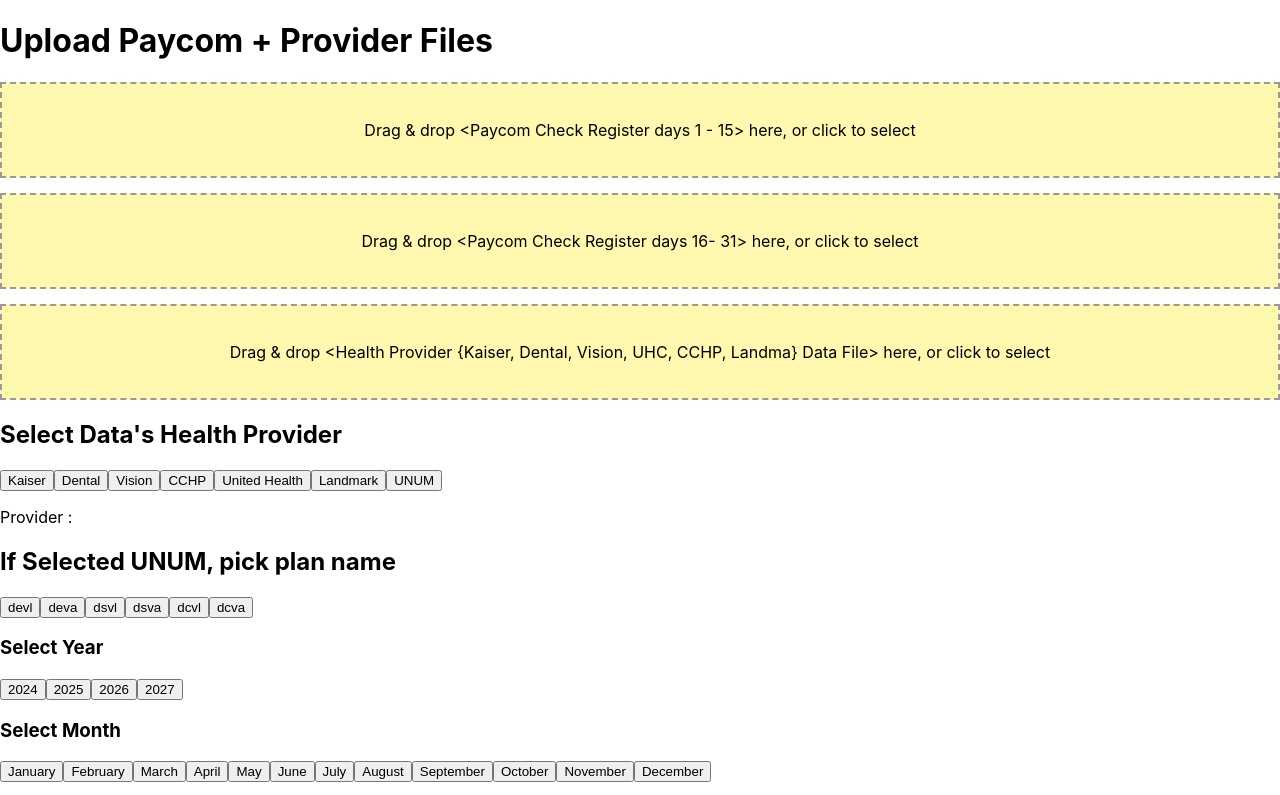
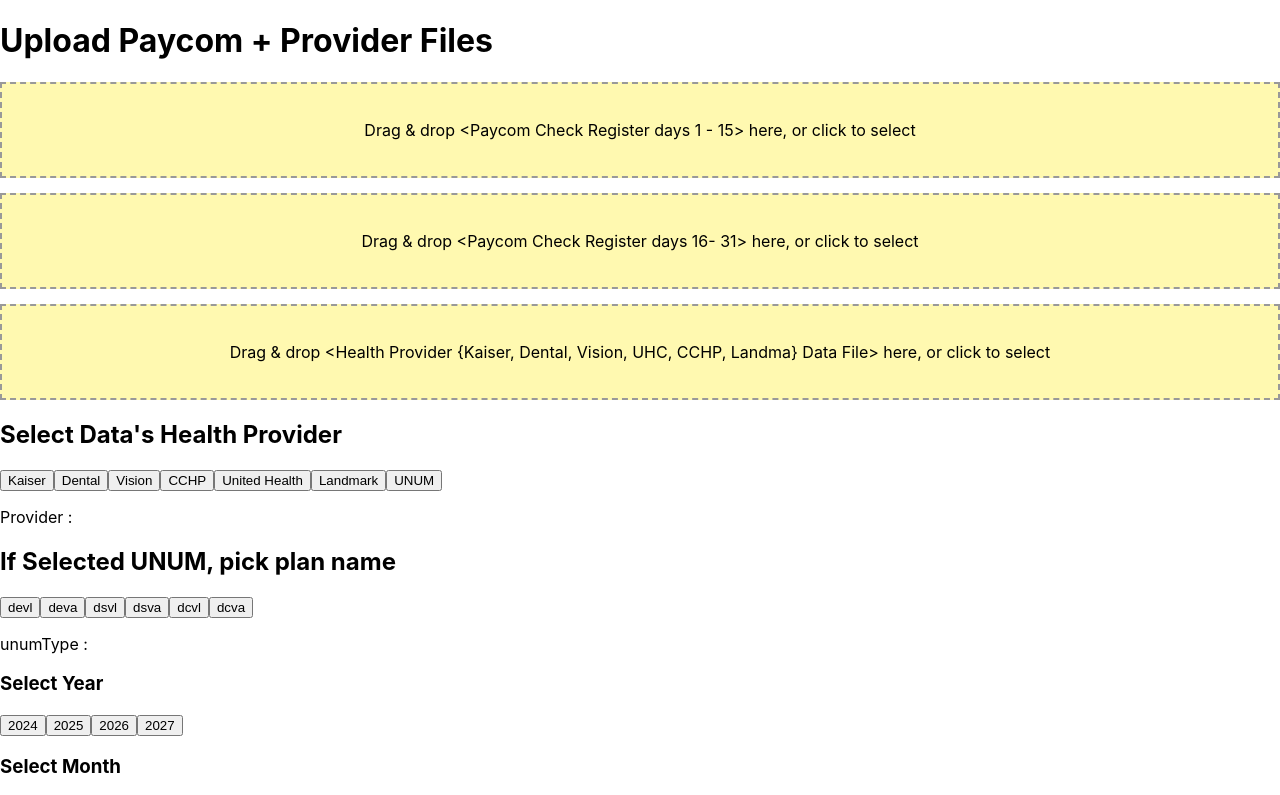
Before and after one commit to AlejandroPelcas/kaiming-healthData-clean, a React (Create React App) app in the folder frontend/: page / in a window 1280 px wide. Shown: the top 795 px of the page. Built offline with nearby package versions, Linux system fonts and the light colour scheme.

Commit message:
Added unumType interface so user can see which they selected

```diff
--- a/frontend/src/App.js
+++ b/frontend/src/App.js
@@ -112,7 +112,12 @@
       <h2> If Selected UNUM, pick plan name</h2>
       <UnumMetric
         // metric={metric} Does unumType go here?
-        setMetric={setMetric}>
+        metric={metric}
+        setMetric={setMetric}
+        unumType={unumType}
+        setUnumType={setUnumType}
+        >
+
       </UnumMetric>
 
       <YearMonthSelector
--- a/frontend/src/UnumMetric.js
+++ b/frontend/src/UnumMetric.js
@@ -1,41 +1,43 @@
-function UnumMetricButton({metric, setMetric}) {
+function UnumMetricButton({metric, setMetric, unumType, setUnumType}) {
     return (
         <div>
             <button onClick={() => {
-                setMetric('devl');
+                setUnumType('devl');
             }}
             > devl
             </button>
 
             <button onClick={() => {
-                setMetric('deva');
+                setUnumType('deva');
             }}
             > deva
             </button>
 
             <button onClick={() => {
-                setMetric('dsvl');
+                setUnumType('dsvl');
             }}
             > dsvl
             </button>
 
             <button onClick={() => {
-                setMetric('dsva');
+                setUnumType('dsva');
             }}
             > dsva
             </button>
 
             <button onClick={() => {
-                setMetric('dcvl');
+                setUnumType('dcvl');
             }}
             > dcvl
             </button>
 
             <button onClick={() => {
-                setMetric('dcva');
+                setUnumType('dcva');
             }}
             > dcva
             </button>
+
+            <p> unumType : {unumType} </p>
 
         </div>
     )
```
Also changed, not shown: 1 other file (tests, documents, lock files or other folders).
